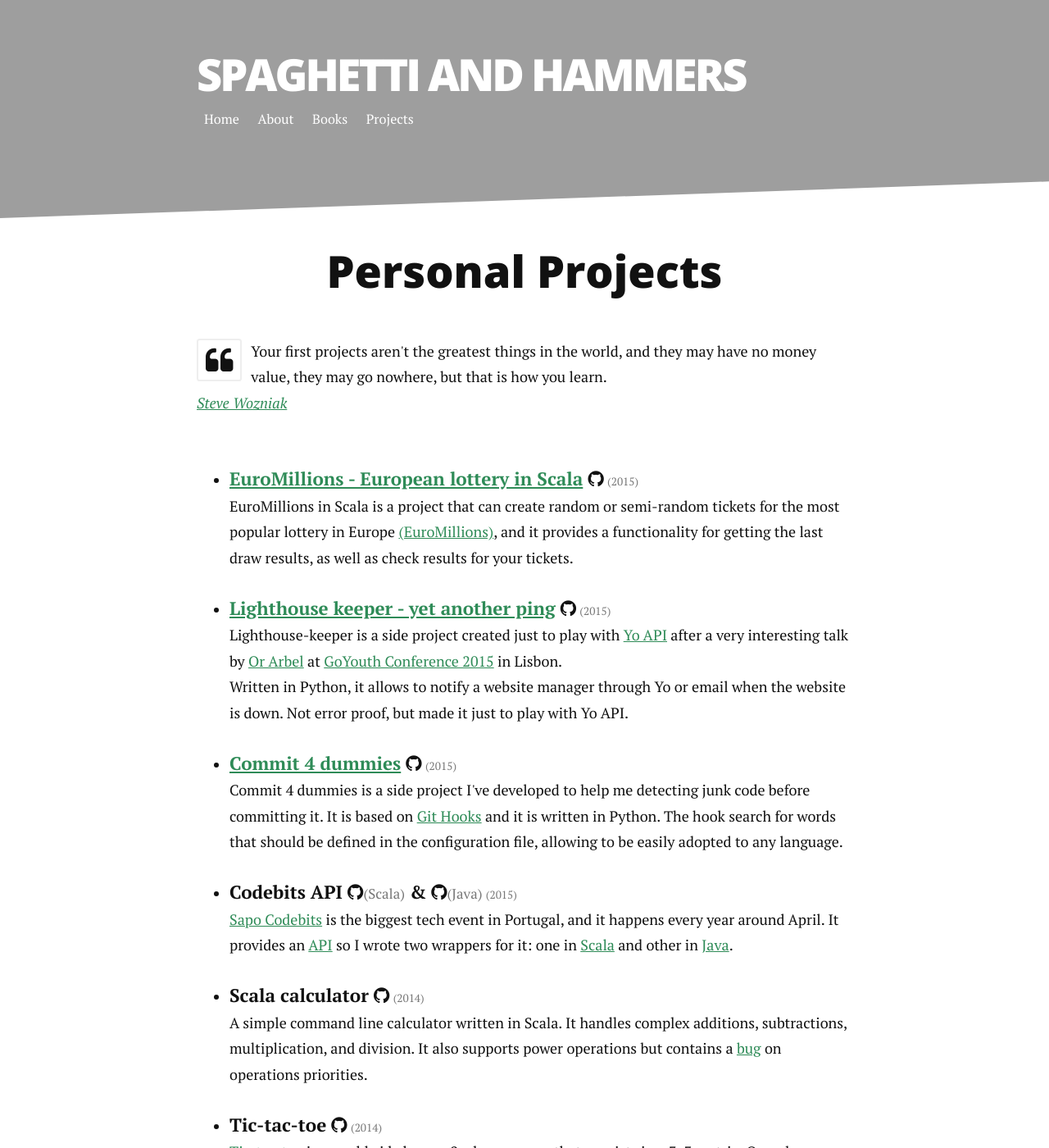
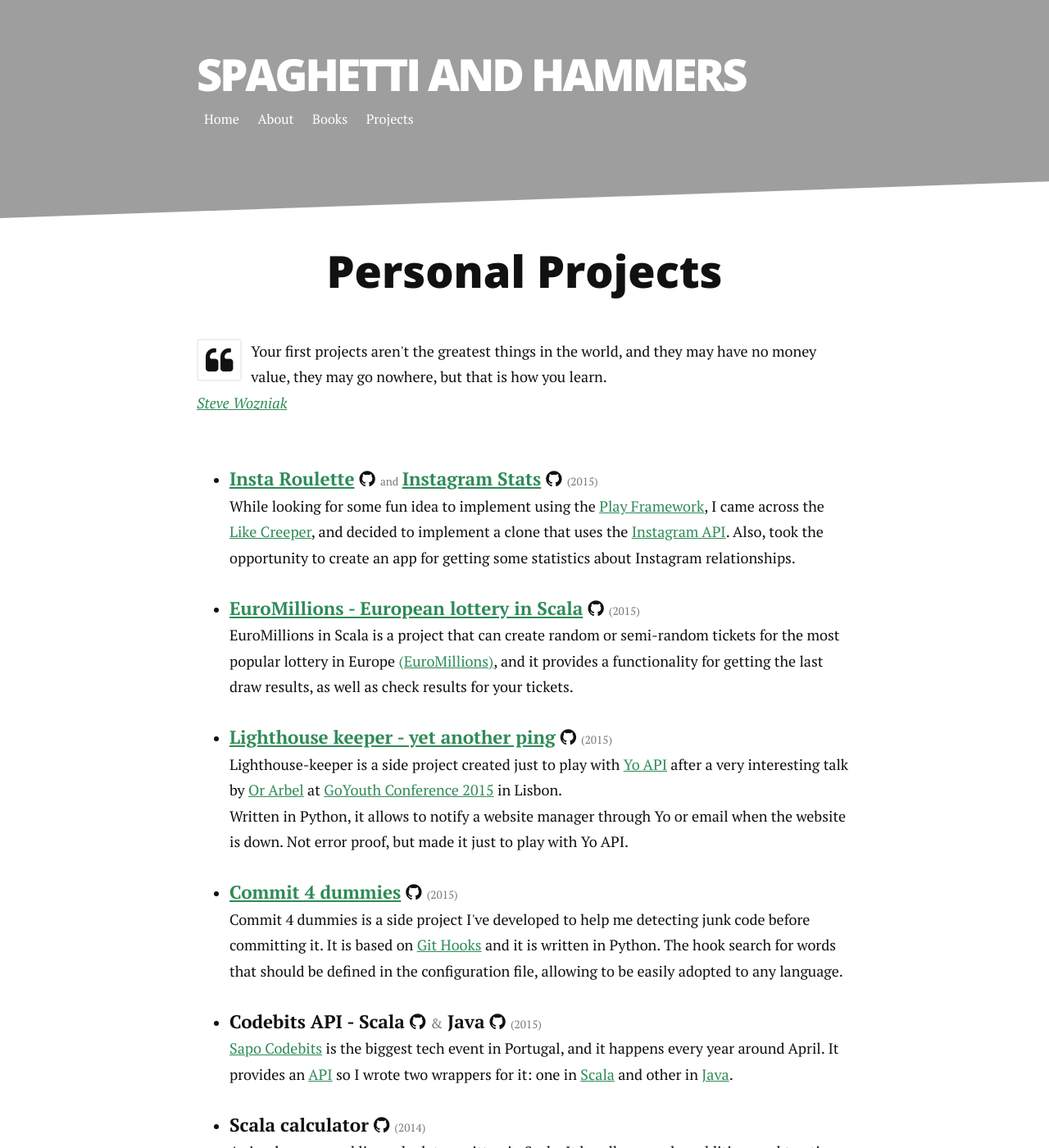
Before and after one commit to pedrorijo91/pedrorijo91.github.io, a Jekyll site: the page built from projects.html, in a window 1280 px wide and 1400 px high. Shown: the whole window at 82% size. Built offline with Jekyll 4.4.1, drawn with Linux system fonts in a browser that asks for light colours; nearby versions of some CDN libraries; Markdown is read by kramdown in place of the engine named in the settings; comment, search, counter and statistics services are not loaded.

Commit message:
:memo: Add Play and Instagram API post
Projects page updated.
Projects pages formatted

```diff
--- a/projects.html
+++ b/projects.html
@@ -11,63 +11,164 @@
 
 	<ul>
 		<li>
-			<div><span class="title"><a href="http://pedrorijo91.github.io/blog/euromillions/">EuroMillions - European lottery in Scala</a> <a href="https://github.com/pedrorijo91/euromillions-generator"><i class="fa fa-github"></i></a></span> <small class="execution-date">(2015)</small></div>
-			<div class="description">EuroMillions in Scala is a project that can create random or semi-random tickets for the most popular lottery in Europe <a href="http://www.euro-millions.com/">(EuroMillions)</a>, and it provides a functionality for getting the last draw results, as well as check results for your tickets.</div>
-			<br>
+			<div>
+				<span class="title">
+					<a href="http://pedrorijo91.github.io/blog/play-instagram/">Insta Roulette</a>
+					<a href="https://github.com/pedrorijo91/instaRoulette"><i class="fa fa-github"></i></a>
+				</span>
+				<small>and</small>
+				<span class="title">
+					<a href="http://pedrorijo91.github.io/blog/play-instagram/">Instagram Stats</a>
+					<a href="https://github.com/pedrorijo91/instagram-stats"><i class="fa fa-github"></i></a>
+				</span>
+				<small class="execution-date">(2015)</small>
+			</div>
+			<div class="description">
+				While looking for some fun idea to implement using the <a href="https://www.playframework.com/">Play Framework</a>, I came across the <a href="http://likecreeper.com/">Like Creeper</a>, and decided to implement a clone that uses the <a href="https://instagram.com/developer/">Instagram API</a>. Also, took the opportunity to create an app for getting some statistics about Instagram relationships.
+			</div>
 		</li>
 
+		<br>
+
 		<li>
-			<div><span class="title"><a href="http://pedrorijo91.github.io/blog/lighthouse-keeper">Lighthouse keeper - yet another ping</a> <a href="https://github.com/pedrorijo91/lighthouse-keeper"><i class="fa fa-github"></i></a></span> <small class="execution-date">(2015)</small></div>
-			<div class="description">Lighthouse-keeper is a side project created just to play with <a href="http://docs.justyo.co/docs">Yo API</a> after a very interesting talk by <a href="https://twitter.com/orarbel">Or Arbel</a> at <a href="http://www.goyouthconf.com/">GoYouth Conference 2015</a> in Lisbon.<br/>
-			Written in Python, it allows to notify a website manager through Yo or email when the website is down. Not error proof, but made it just to play with Yo API.</div>
-			<br>
+			<div>
+				<span class="title">
+					<a href="http://pedrorijo91.github.io/blog/euromillions/">EuroMillions - European lottery in Scala</a>
+					<a href="https://github.com/pedrorijo91/euromillions-generator"><i class="fa fa-github"></i></a>
+				</span>
+				<small class="execution-date">(2015)</small>
+			</div>
+			<div class="description">
+				EuroMillions in Scala is a project that can create random or semi-random tickets for the most popular lottery in Europe <a href="http://www.euro-millions.com/">(EuroMillions)</a>, and it provides a functionality for getting the last draw results, as well as check results for your tickets.
+			</div>
 		</li>
 
+		<br>
+
 		<li>
-			<div><span class="title"><a href="http://pedrorijo91.github.io/blog/bulletproof-commits/">Commit 4 dummies</a> <a href="https://github.com/pedrorijo91/commit4dummies"><i class="fa fa-github"></i></a></span> <small class="execution-date">(2015)</small></div>
-			<div class="description">Commit 4 dummies is a side project I've developed to help me detecting junk code before committing it. It is based on <a href="http://git-scm.com/book/en/v2/Customizing-Git-Git-Hooks">Git Hooks</a> and it is written in Python. The hook search for words that should be defined in the configuration file, allowing to be easily adopted to any language.</div>
-			<br>
+			<div>
+				<span class="title">
+					<a href="http://pedrorijo91.github.io/blog/lighthouse-keeper">Lighthouse keeper - yet another ping</a>
+					<a href="https://github.com/pedrorijo91/lighthouse-keeper"><i class="fa fa-github"></i></a>
+				</span>
+				<small class="execution-date">(2015)</small>
+			</div>
+			<div class="description">
+				Lighthouse-keeper is a side project created just to play with <a href="http://docs.justyo.co/docs">Yo API</a> after a very interesting talk by <a href="https://twitter.com/orarbel">Or Arbel</a> at <a href="http://www.goyouthconf.com/">GoYouth Conference 2015</a> in Lisbon.<br/>
+				Written in Python, it allows to notify a website manager through Yo or email when the website is down. Not error proof, but made it just to play with Yo API.
+			</div>
 		</li>
 
+		<br>
+
 		<li>
-			<div><span class="title">Codebits API <a href="https://github.com/pedrorijo91/codebits-scala-API"><i class="fa fa-github"></i></a><small>(Scala)</small> & <a href="https://github.com/pedrorijo91/codebits-java-API"><i class="fa fa-github"></i></a><small>(Java)</small></span> <small class="execution-date">(2015)</small></div>
-			<div class="description"><a href="https://codebits.eu/">Sapo Codebits</a> is the biggest tech event in Portugal, and it happens every year around April. It provides an <a href="https://codebits.eu/s/api?lang=pt">API</a> so I wrote two wrappers for it: one in <a href="https://github.com/pedrorijo91/codebits-scala-API">Scala</a> and other in <a href="https://github.com/pedrorijo91/codebits-java-API">Java</a>.</div>
-			<br>
+			<div>
+				<span class="title">
+					<a href="http://pedrorijo91.github.io/blog/bulletproof-commits/">Commit 4 dummies</a>
+					<a href="https://github.com/pedrorijo91/commit4dummies"><i class="fa fa-github"></i></a>
+				</span>
+				<small class="execution-date">(2015)</small>
+			</div>
+			<div class="description">
+				Commit 4 dummies is a side project I've developed to help me detecting junk code before committing it. It is based on <a href="http://git-scm.com/book/en/v2/Customizing-Git-Git-Hooks">Git Hooks</a> and it is written in Python. The hook search for words that should be defined in the configuration file, allowing to be easily adopted to any language.
+			</div>
 		</li>
 
+		<br>
+
 		<li>
-			<div><span class="title">Scala calculator <a href="https://github.com/pedrorijo91/scala-calc"><i class="fa fa-github"></i></a></span> <small class="execution-date">(2014)</small></div>
-			<div class="description">A simple command line calculator written in Scala. It handles complex additions, subtractions, multiplication, and division. It also supports power operations but contains a <a href="https://github.com/pedrorijo91/scala-calc/issues/1">bug</a> on operations priorities.
+			<div>
+				<span class="title">
+					Codebits API -
+					Scala
+					<a href="https://github.com/pedrorijo91/codebits-scala-API"><i class="fa fa-github"></i></a>
+					<small>&</small> Java
+					<a href="https://github.com/pedrorijo91/codebits-java-API"><i class="fa fa-github"></i></a>
+				</span>
+				<small class="execution-date">(2015)</small>
 			</div>
-			<br>
+			<div class="description">
+				<a href="https://codebits.eu/">Sapo Codebits</a> is the biggest tech event in Portugal, and it happens every year around April. It provides an <a href="https://codebits.eu/s/api?lang=pt">API</a> so I wrote two wrappers for it: one in <a href="https://github.com/pedrorijo91/codebits-scala-API">Scala</a> and other in <a href="https://github.com/pedrorijo91/codebits-java-API">Java</a>.
+			</div>
 		</li>
 
+		<br>
+
 		<li>
-			<div><span class="title">Tic-tac-toe <a href="https://github.com/pedrorijo91/tic-tac-toe-Scala"><i class="fa fa-github"></i></a></span> <small class="execution-date">(2014)</small></div>
-			<div class="description"><a href="http://en.wikipedia.org/wiki/Tic-tac-toe">Tic-tac-toe</a> is a worldwide known 2-players game that consists in a 3x3 matrix. One player uses the 'X' symbol, while the other uses the 'O'. The goal is to conquer 3 matrix cells that form a line (vertical, horizontal, or diagonal).<br>
-			This project presents a command line interface for playing this awesome game.
+			<div>
+				<span class="title">
+					Scala calculator
+					<a href="https://github.com/pedrorijo91/scala-calc"><i class="fa fa-github"></i></a>
+				</span>
+				<small class="execution-date">(2014)</small>
 			</div>
-			<br>
+			<div class="description">
+				A simple command line calculator written in Scala. It handles complex additions, subtractions, multiplication, and division. It also supports power operations but contains a <a href="https://github.com/pedrorijo91/scala-calc/issues/1">bug</a> on operations priorities.
+			</div>
 		</li>
 
+		<br>
+
 		<li>
-			<div><span class="title">Java Utils <a href="https://github.com/pedrorijo91/JavaUtils"><i class="fa fa-github"></i></a></span> <small class="execution-date">(2014)</small></div>
-			<div class="description">Some Java utilities I made somewhere during my course. With newer Java versions some code started to not make sense and it was removed, but I still find my <a href="https://github.com/pedrorijo91/JavaUtils/blob/master/src/pt/pedrorijo91/utils/collections/CountableMap.java">CountableMap</a> useful for some small tasks. Besides that, methods for <a href="https://github.com/pedrorijo91/JavaUtils/blob/master/src/pt/pedrorijo91/utils/fibonacci/FibonacciCalculator.java">calculating Fibonacci numbers</a> or <a href="https://github.com/pedrorijo91/JavaUtils/blob/master/src/pt/pedrorijo91/utils/string/StringUtils.java">removing white spaces from Strings</a> are still alive. But if you intend to use something similar on your projects maybe you should check libraries like <a href="http://commons.apache.org/proper/commons-lang/apidocs/org/apache/commons/lang3/StringUtils.html">Apache StringUtils</a>.</div>
-			<br>
+			<div>
+				<span class="title">
+					Tic-tac-toe
+					<a href="https://github.com/pedrorijo91/tic-tac-toe-Scala"><i class="fa fa-github"></i></a>
+				</span>
+				<small class="execution-date">(2014)</small>
+			</div>
+			<div class="description">
+				<a href="http://en.wikipedia.org/wiki/Tic-tac-toe">Tic-tac-toe</a> is a worldwide known 2-players game that consists in a 3x3 matrix. One player uses the 'X' symbol, while the other uses the 'O'. The goal is to conquer 3 matrix cells that form a line (vertical, horizontal, or diagonal).
+				<br>
+				This project presents a command line interface for playing this awesome game.
+			</div>
 		</li>
 
+		<br>
+
 		<li>
-			<div><span class="title">Scala 99 Problems <a href="https://github.com/pedrorijo91/scala-99problems"><i class="fa fa-github"></i></a></span> <small class="execution-date">(2014)</small></div>
-			<div class="description"><a href="http://aperiodic.net/phil/scala/s-99/">Scala 99 Problems</a> is an adaptation of the <a href="https://prof.ti.bfh.ch/hew1/informatik3/prolog/p-99/">99 Prolog Problems</a>. Similar to <a href="https://projecteuler.net/">Project Euler</a>, it is a nice challenge for practising some problem-solving skills, in this case using Scala. Many of the challenges can be easily solved using Scala language features, but you should try to find a 'manual' solution.</div>
-			<br>
+			<div>
+				<span class="title">
+					Java Utils
+					<a href="https://github.com/pedrorijo91/JavaUtils"><i class="fa fa-github"></i></a>
+				</span>
+				<small class="execution-date">(2014)</small>
+			</div>
+			<div class="description">
+				Some Java utilities I made somewhere during my course. With newer Java versions some code started to not make sense and it was removed, but I still find my <a href="https://github.com/pedrorijo91/JavaUtils/blob/master/src/pt/pedrorijo91/utils/collections/CountableMap.java">CountableMap</a> useful for some small tasks. Besides that, methods for <a href="https://github.com/pedrorijo91/JavaUtils/blob/master/src/pt/pedrorijo91/utils/fibonacci/FibonacciCalculator.java">calculating Fibonacci numbers</a> or <a href="https://github.com/pedrorijo91/JavaUtils/blob/master/src/pt/pedrorijo91/utils/string/StringUtils.java">removing white spaces from Strings</a> are still alive. But if you intend to use something similar on your projects maybe you should check libraries like <a href="http://commons.apache.org/proper/commons-lang/apidocs/org/apache/commons/lang3/StringUtils.html">Apache StringUtils</a>.
+			</div>
 		</li>
 
+		<br>
+
 		<li>
-			<div><span class="title">Euler <a href="https://bitbucket.org/pedrorijo91/euler"><i class="fa fa-lock"></i></a></span> <small class="execution-date">(2014)</small></div>
-			<div class="description">The <a href="https://projecteuler.net/">Project Euler</a> is a series of challenging mathematical and computer programming problems with more than 500 levels currently, where you can use the programming language you want.
-			I started this challenge because it sounded fun, but at some level it was much more about mathematical properties that I've never heard about, so I stopped solving more challenges. Nevertheless, it was a nice project to practice Python (in my case) !
-			<br>
-			I have the code on a <a href="https://bitbucket.org/pedrorijo91/euler">Bitbucket repository</a> but it is private, because the challenge is all about do it yourself, not to find solutions on the web. If you want to discuss/compare solutions contact me and I'll gladly give you access.
+			<div>
+				<span class="title">
+					Scala 99 Problems
+					<a href="https://github.com/pedrorijo91/scala-99problems"><i class="fa fa-github"></i></a>
+					</span>
+				<small class="execution-date">(2014)</small>
+			</div>
+			<div class="description">
+				<a href="http://aperiodic.net/phil/scala/s-99/">Scala 99 Problems</a> is an adaptation of the <a href="https://prof.ti.bfh.ch/hew1/informatik3/prolog/p-99/">99 Prolog Problems</a>. Similar to <a href="https://projecteuler.net/">Project Euler</a>, it is a nice challenge for practising some problem-solving skills, in this case using Scala. Many of the challenges can be easily solved using Scala language features, but you should try to find a 'manual' solution.
+			</div>
+		</li>
+
+		<br>
+
+		<li>
+			<div>
+				<span class="title">
+					Euler
+					<a href="https://bitbucket.org/pedrorijo91/euler"><i class="fa fa-lock"></i></a>
+				</span>
+				<small class="execution-date">(2014)</small>
+			</div>
+			<div class="description">
+				The <a href="https://projecteuler.net/">Project Euler</a> is a series of challenging mathematical and computer programming problems with more than 500 levels currently, where you can use the programming language you want.
+				I started this challenge because it sounded fun, but at some level it was much more about mathematical properties that I've never heard about, so I stopped solving more challenges. Nevertheless, it was a nice project to practice Python (in my case) !
+				<br>
+				I have the code on a <a href="https://bitbucket.org/pedrorijo91/euler">Bitbucket repository</a> but it is private, because the challenge is all about do it yourself, not to find solutions on the web. If you want to discuss/compare solutions contact me and I'll gladly give you access.
 			</div>
 			<br>
 			<p align='center'><img src="https://projecteuler.net/profile/pedrorijo91.png"></p>
```
Also changed, not shown: _posts/2015-09-20-play-instagram.markdown (added, +82 -0 lines), assets/img/instaRoulette-home.png (added), assets/img/instaStats-result.png (added), assets/img/like-creeper.gif (added), assets/img/play-logo.png (added), 1 other file.
